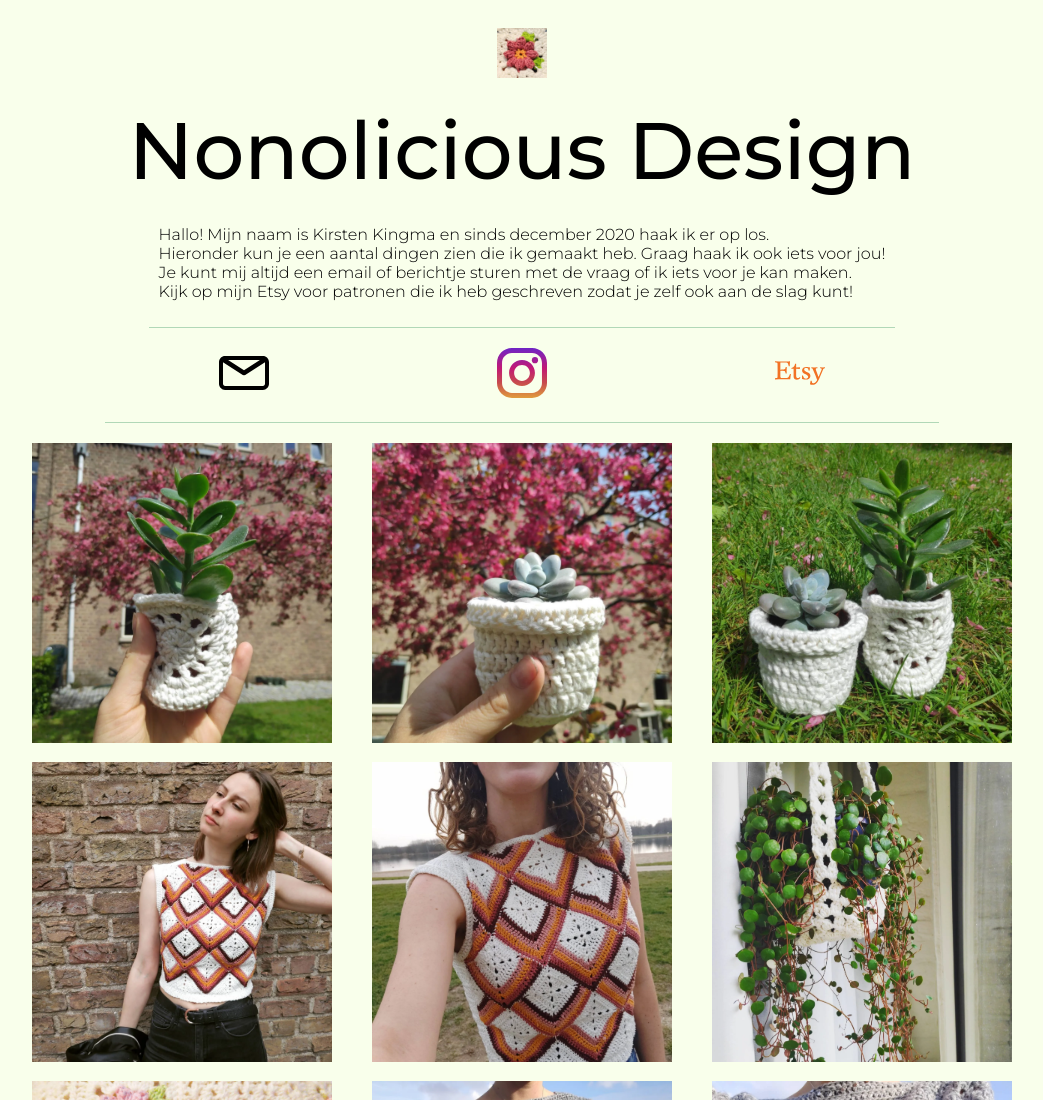
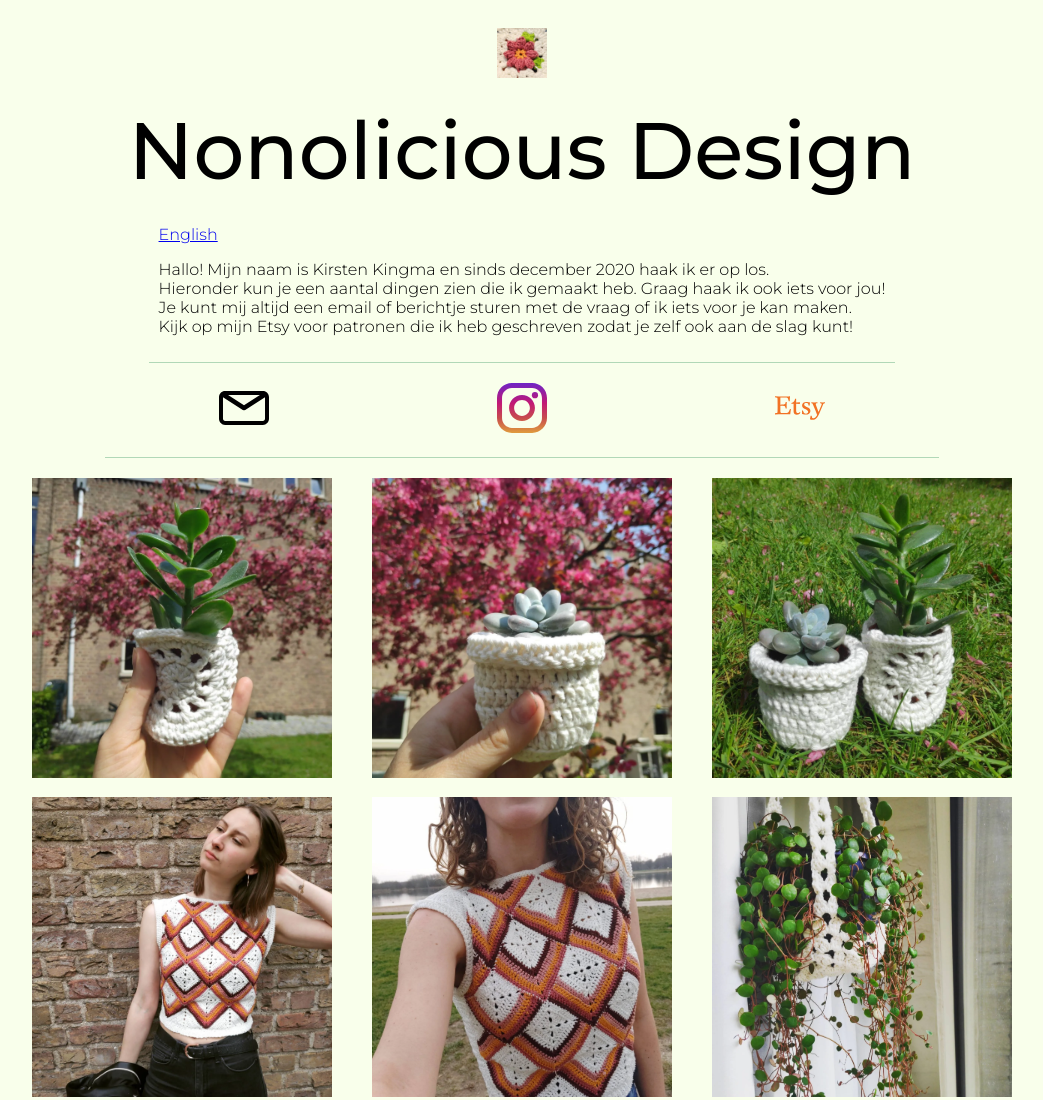
Before and after one commit to kirstenkingma/kirstenkingma.github.io, a plain HTML site: page index.html in a window 1280 px wide. Shown: the top 1100 px of the page, without its empty margins (118-1161 px from the left). Drawn offline with Linux system fonts and the light colour scheme.

Commit message:
Update index.html

```diff
--- a/index.html
+++ b/index.html
@@ -27,6 +27,9 @@
     </div>
     <h1>Nonolicious Design</h1>
     <div class="introduction">
+        <p>
+            <a href="https://nonolicious.desing/en">English</a>
+        </p>
         <p>
            Hallo! Mijn naam is Kirsten Kingma en sinds december 2020 haak ik er op los.</br>
             Hieronder kun je een aantal dingen zien die ik gemaakt heb. Graag haak ik ook iets voor jou!</br>
```
